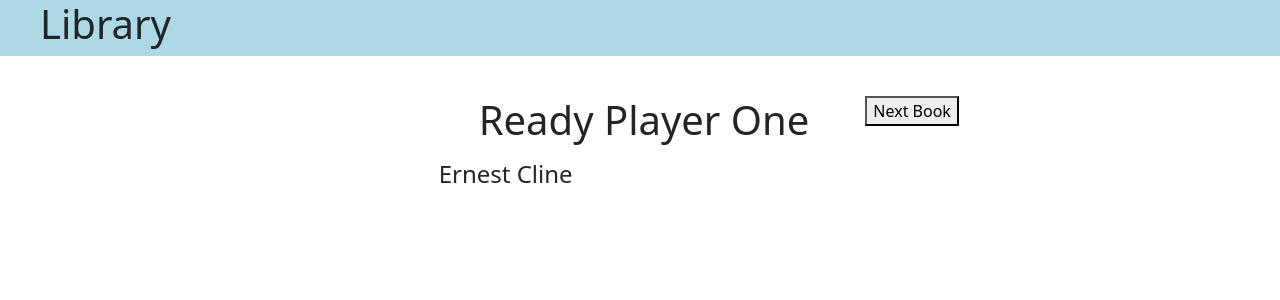
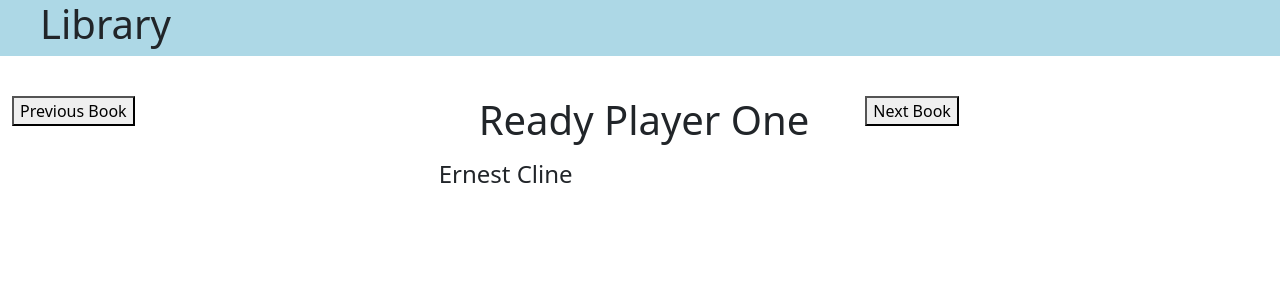
Before and after one commit to CMolitoris/ReactLibrary, a React (Create React App) app: page / in a window 1280 px wide. Shown: the top 300 px of the page. Built offline with nearby package versions, Linux system fonts and the light colour scheme.

Commit message:
Created separate component to isolate book viewing logic

```diff
--- a/src/components/App.jsx
+++ b/src/components/App.jsx
@@ -1,6 +1,7 @@
 import React, { Component } from 'react';
 import './App.css';
 import TitleBar from './TitleBar/TitleBar';
+import BookViewer from './BookViewer/BookViewer';
 
 class App extends Component {
     constructor(props) {
@@ -26,22 +27,22 @@
         });
     }
 
+    goToPreviousBook = () => {
+        let tempBookNumber = this.state.bookNumber;
+        tempBookNumber--;
+        if(tempBookNumber<0) {
+            tempBookNumber = 0;
+        }
+        this.setState({
+            bookNumber: tempBookNumber
+        })
+    }
+
     render() {
         return (
             <div className="container-fluid">
                 <TitleBar/>
-                <div className="row">
-                    <div className="col-md-4">
-
-                    </div>
-                    <div className="col-md-4">
-                        <h1>{this.books[this.state.bookNumber].title}</h1>
-                        <h4>{this.books[this.state.bookNumber].author}</h4>
-                    </div>
-                    <div className="col-md-4">
-                        <button onClick={this.goToNextBook}>Next Book</button>
-                    </div>
-                </div>
+                <BookViewer book={this.books[this.state.bookNumber]} nextBook = {this.goToNextBook} previousBook = {this.goToPreviousBook}/>
             </div>
         )
     }
--- /dev/null
+++ b/src/components/BookViewer/BookViewer.jsx
@@ -0,0 +1,20 @@
+import React from 'react';
+
+const BookViewer = (props) => {
+    return (
+        <div className="row row-space">
+            <div className="col-md-4">
+                <button onClick={props.previousBook}>Previous Book</button>
+            </div>
+            <div className="col-md-4">
+                <h1>{props.book.title}</h1>
+                <h4>{props.book.author}</h4>
+            </div>
+            <div className="col-md-4">
+                <button onClick={props.nextBook}>Next Book</button>
+            </div>
+        </div>
+     );
+}
+
+export default BookViewer;
```
Also changed, not shown: src/components/BookViewer/BookViewer.css (added).
